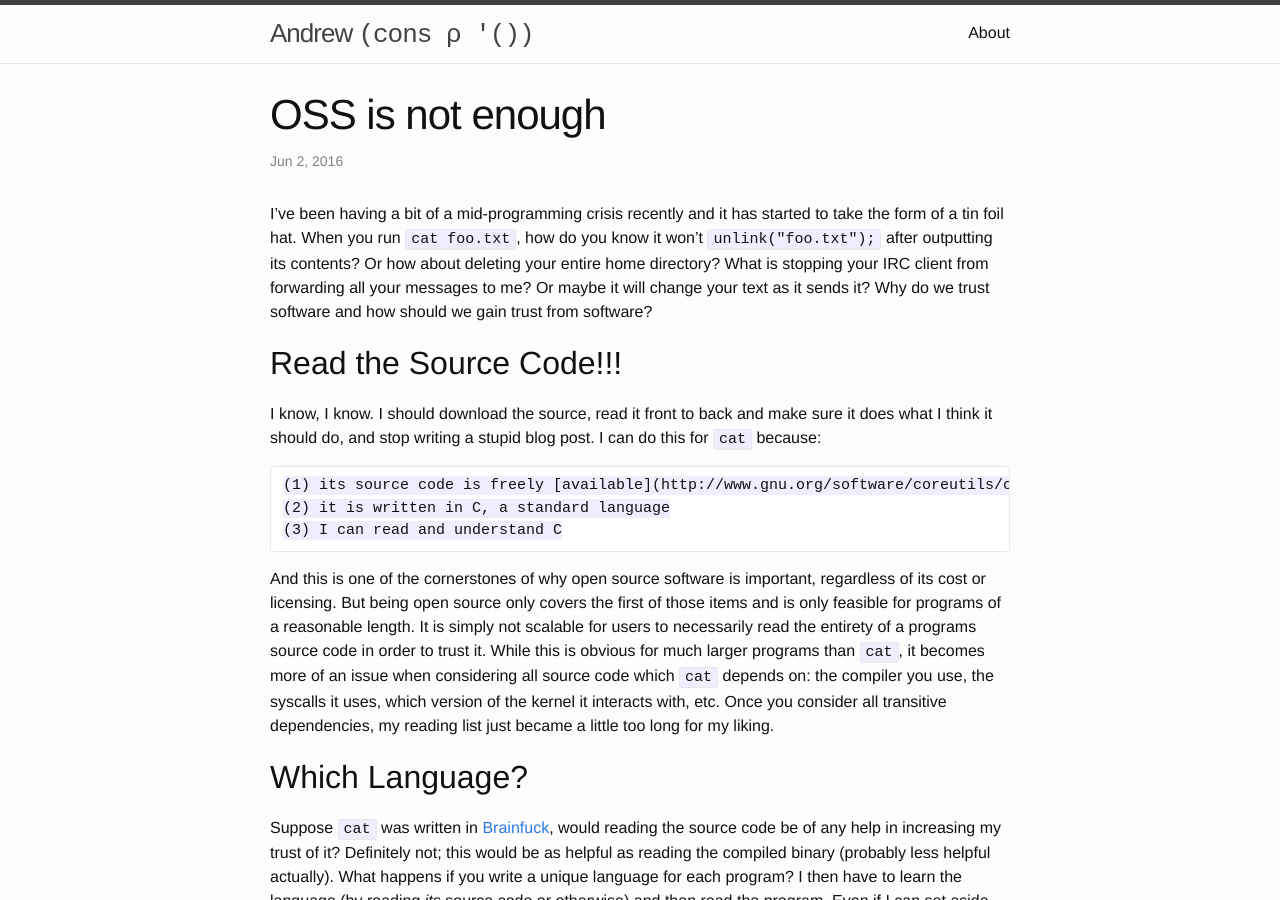
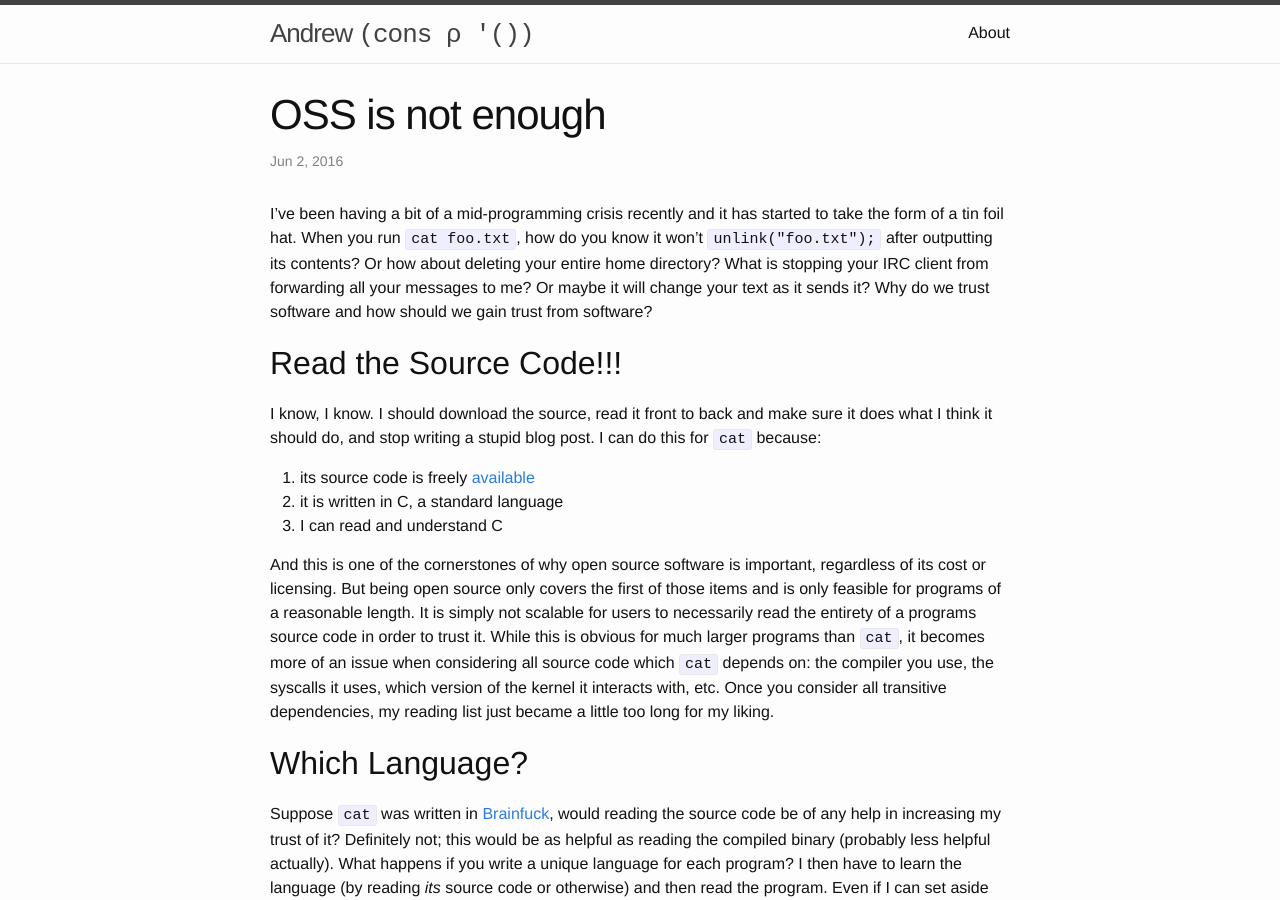
Before and after one commit to aconz2/aconz2.github.io, a Jekyll site: the page built from _posts/2016-06-02-FOSS-is-not-enough.md, in a window 1280 px wide and 900 px high. Built offline with Jekyll 4.4.1, drawn with Linux system fonts in a browser that asks for light colours.

Commit message:
list fix

```diff
--- a/_posts/2016-06-02-FOSS-is-not-enough.md
+++ b/_posts/2016-06-02-FOSS-is-not-enough.md
@@ -12,9 +12,9 @@ I've been having a bit of a mid-programming crisis recently and it has started t
 I know, I know. I should download the source, read it front to back and make sure it does what I think it should do, and stop writing a stupid blog post. I can do this for `cat` because:
 
 
-	(1) its source code is freely [available](http://www.gnu.org/software/coreutils/coreutils.html)
-	(2) it is written in C, a standard language
-	(3) I can read and understand C
+1. its source code is freely [available](http://www.gnu.org/software/coreutils/coreutils.html)
+2. it is written in C, a standard language
+3. I can read and understand C
 
 
 And this is one of the cornerstones of why open source software is important, regardless of its cost or licensing. But being open source only covers the first of those items and is only feasible for programs of a reasonable length. It is simply not scalable for users to necessarily read the entirety of a programs source code in order to trust it. While this is obvious for much larger programs than `cat`, it becomes more of an issue when considering all source code which `cat` depends on: the compiler you use, the syscalls it uses, which version of the kernel it interacts with, etc. Once you consider all transitive dependencies, my reading list just became a little too long for my liking.
```
